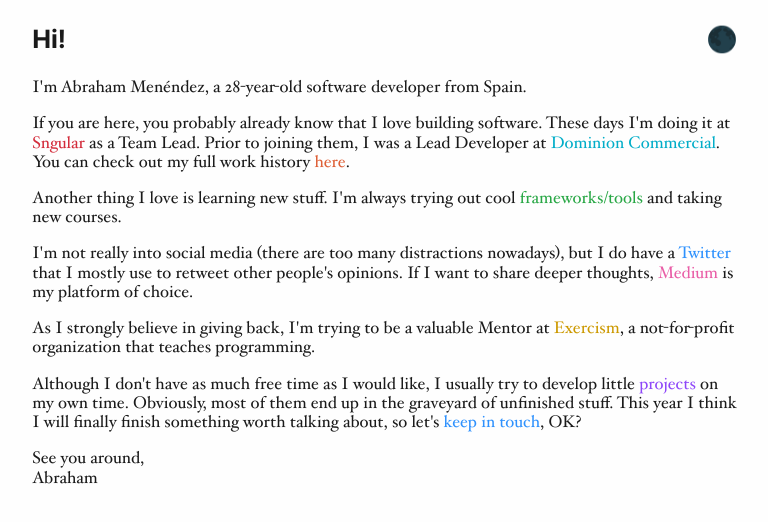
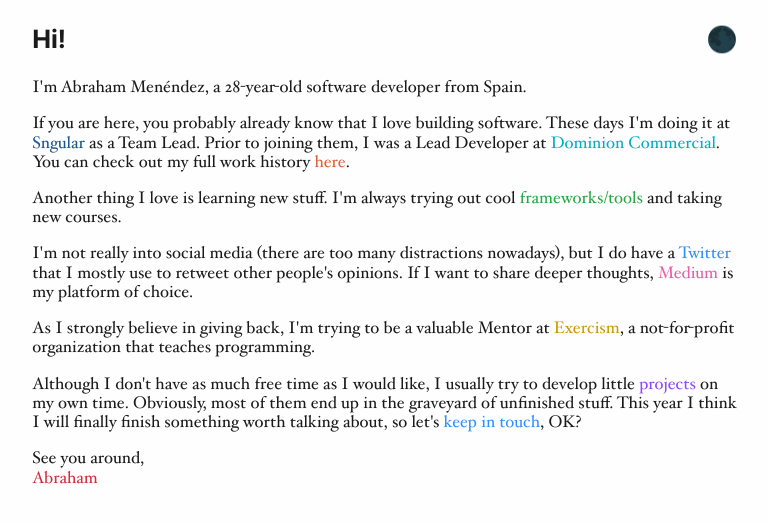
Before and after one commit to abrahammenendez/abrahammenendez.github.io, a plain HTML site: page index.html in a window 1280 px wide. Shown: the whole page, without its empty margins (255-1023 px from the left). Drawn offline with Linux system fonts and the light colour scheme.

Commit message:
Update styles.css

```diff
--- a/css/styles.css
+++ b/css/styles.css
@@ -77,7 +77,7 @@ a:visited {
 }
 
 .sngular {
-  color: #d32c3b;
+  color: #1d548f;
 }
 
 .stack {
@@ -102,7 +102,7 @@ a:visited {
 }
 
 .email {
-  color: inherit;
+  color: #d32c3b;
 }
 
 .modeChanger {
```
